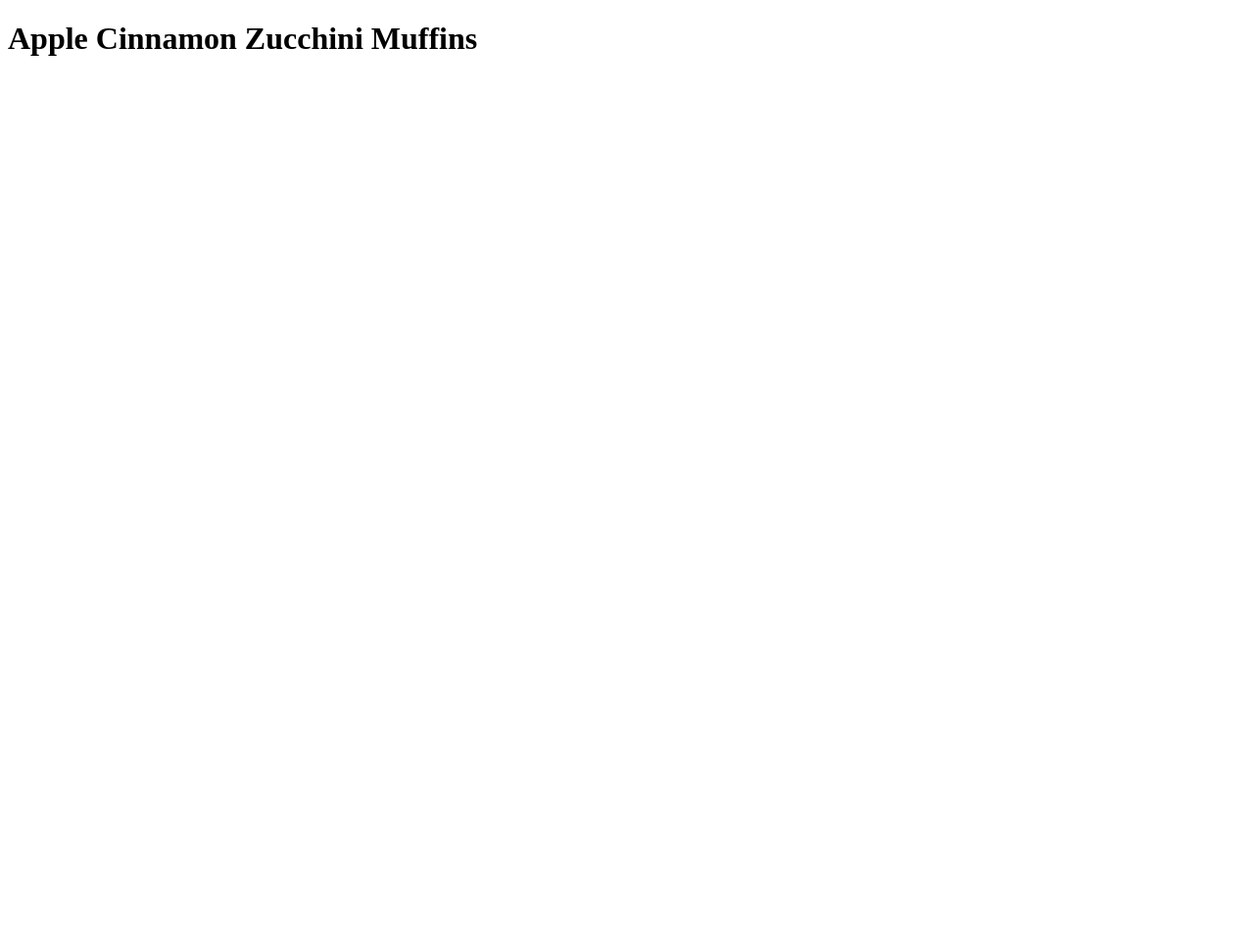
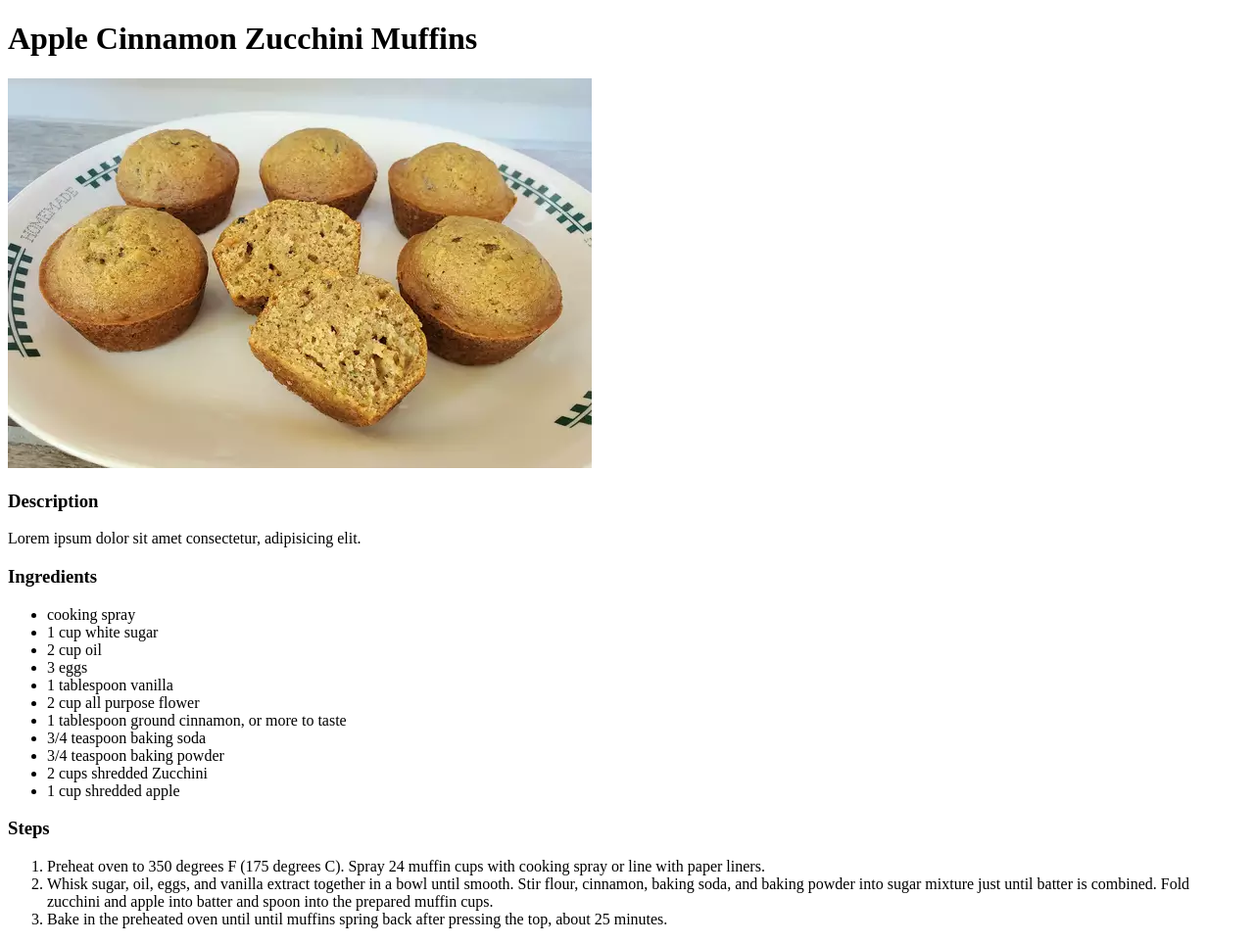
Before and after one commit to bishoyhanykamel/odin-recipes, a plain HTML site: page recipes/cinnamon_zucchini.html in a window 1280 px wide. Shown: the whole page at 98% size. Before the commit the page ends 800 px from the top, so only its background shows below. Drawn offline with Linux system fonts and the light colour scheme.

Commit message:
Added Apple Cinnamon Zucchini Recipe

```diff
--- a/recipes/cinnamon_zucchini.html
+++ b/recipes/cinnamon_zucchini.html
@@ -7,5 +7,28 @@
 
     <body>
         <h1>Apple Cinnamon Zucchini Muffins</h1>
+        <img src="../images/cinnamon_zucchini.webp" alt="Apple Cinammon Zucchini muffins after following recipe">
+        <h3>Description</h3>
+        <p>Lorem ipsum dolor sit amet consectetur, adipisicing elit.</p>
+        <h3>Ingredients</h3>
+        <ul>
+            <li>cooking spray</li>
+            <li>1 cup white sugar</li>
+            <li>2 cup oil</li>
+            <li>3 eggs</li>
+            <li>1 tablespoon vanilla</li>
+            <li>2 cup all purpose flower</li>
+            <li>1 tablespoon ground cinnamon, or more to taste</li>
+            <li>3/4 teaspoon baking soda</li>
+            <li>3/4 teaspoon baking powder</li>
+            <li>2 cups shredded Zucchini</li>
+            <li>1 cup shredded apple</li>
+        </ul>
+        <h3>Steps</h3>
+        <ol>
+            <li>Preheat oven to 350 degrees F (175 degrees C). Spray 24 muffin cups with cooking spray or line with paper liners.</li>
+            <li>Whisk sugar, oil, eggs, and vanilla extract together in a bowl until smooth. Stir flour, cinnamon, baking soda, and baking powder into sugar mixture just until batter is combined. Fold zucchini and apple into batter and spoon into the prepared muffin cups.</li>
+            <li>Bake in the preheated oven until until muffins spring back after pressing the top, about 25 minutes.</li>
+        </ol>
     </body>
 </html>
```
